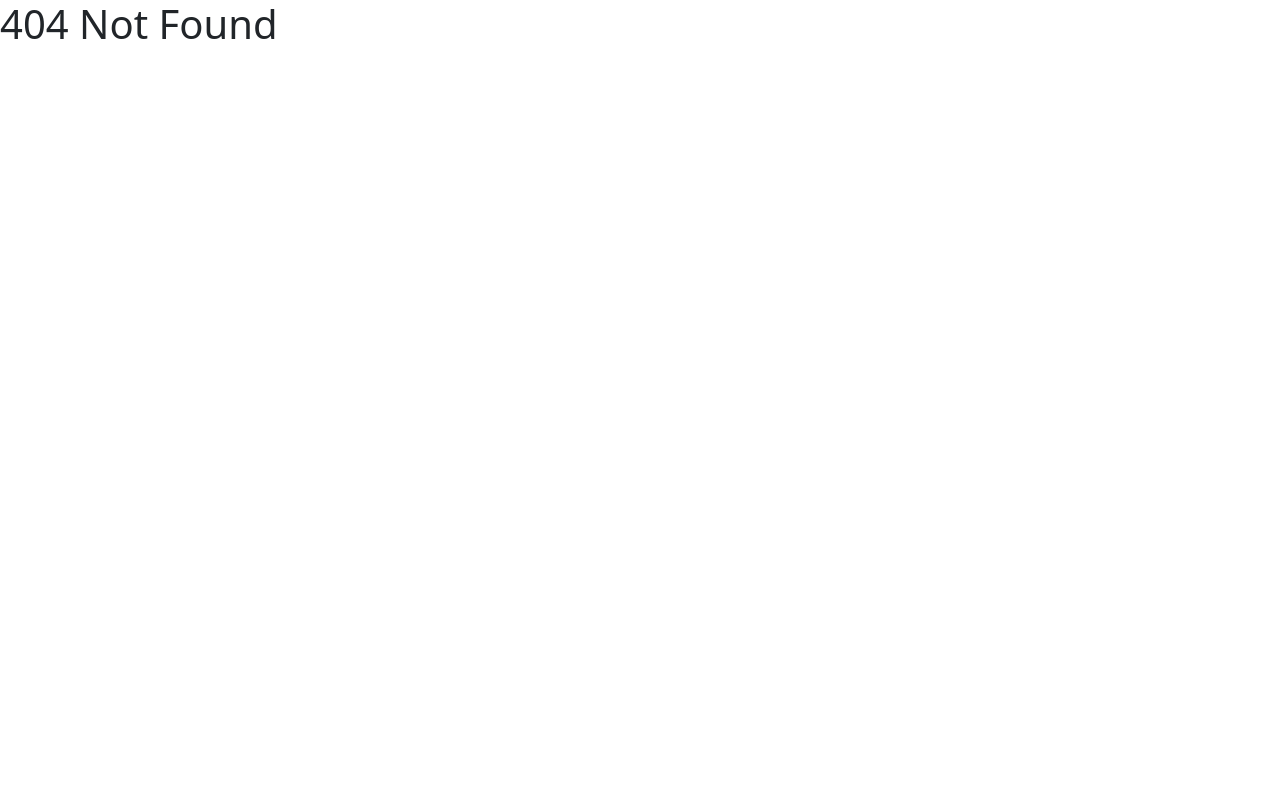
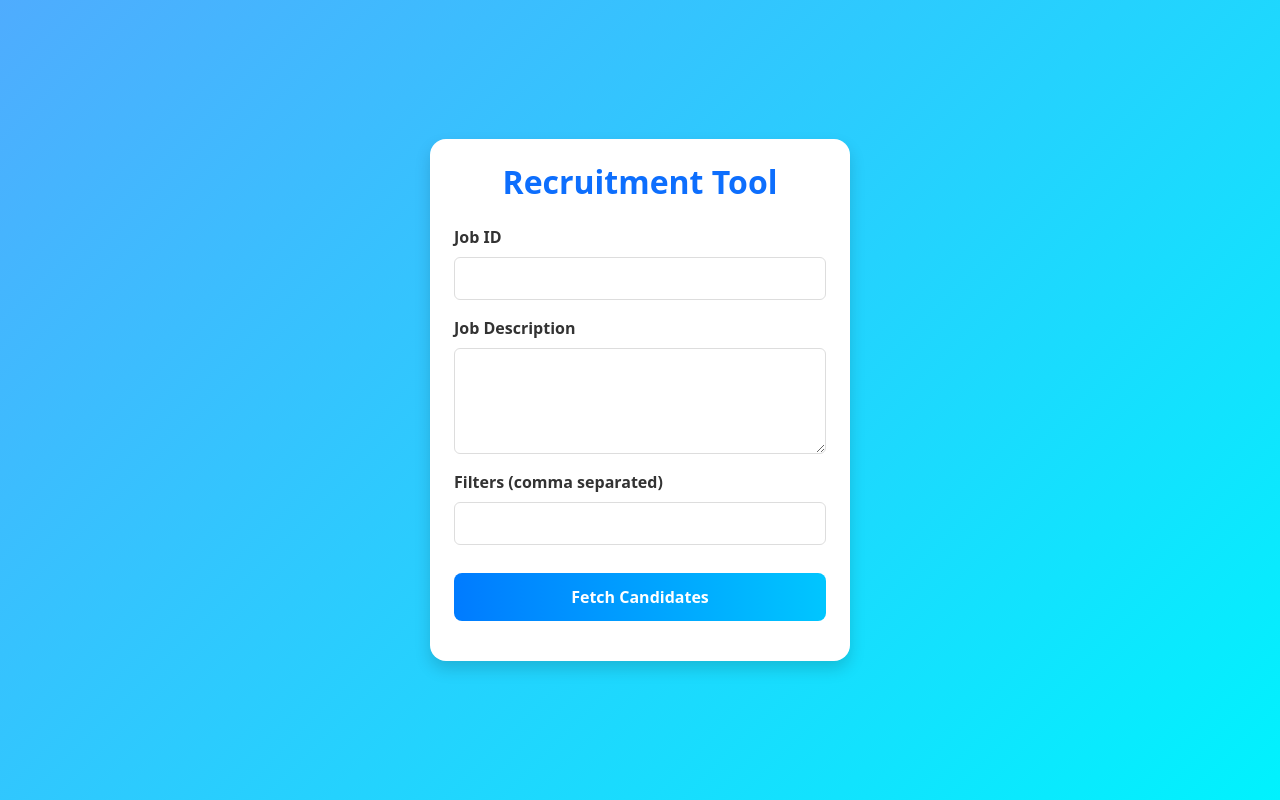
Before and after one commit to RonakSingh2006/Hire-Flow, a React (Vite) app in the folder FrontEnd/: page /admin in a window 1280 px wide. Before the commit this address had no page. Built offline with nearby package versions, Linux system fonts and the light colour scheme.

Commit message:
Added Recurit component

```diff
--- /dev/null
+++ b/FrontEnd/src/components/Recruit.css
@@ -0,0 +1,79 @@
+/* Background with gradient */
+.resume-bg {
+  background: linear-gradient(135deg, #4facfe 0%, #00f2fe 100%);
+  min-height: 100vh;
+  display: flex;
+  justify-content: center;
+  align-items: center;
+  padding: 20px;
+}
+
+/* Card styling */
+.resume-card {
+  width: 420px;
+  background: #ffffff;
+  border-radius: 16px;
+  padding: 25px;
+  box-shadow: 0px 8px 20px rgba(0, 0, 0, 0.1);
+  transition: transform 0.3s ease, box-shadow 0.3s ease;
+}
+
+.resume-card:hover {
+  transform: translateY(-5px);
+  box-shadow: 0px 12px 28px rgba(0, 0, 0, 0.18);
+}
+
+/* Heading styling */
+.resume-heading {
+  font-size: 26px;
+  font-weight: 700;
+  text-align: center;
+  margin-bottom: 25px;
+  background: linear-gradient(90deg, #007bff, #00c6ff);
+  /* -webkit-background-clip: text; */
+  -webkit-text-fill-color: transparent;
+}
+
+/* Label styling */
+label {
+  font-weight: 600;
+  color: #333333; /* dark for readability */
+  margin-bottom: 6px;
+  display: inline-block;
+}
+
+/* Input styling */
+.form-control {
+  border: 1px solid #ddd;
+  border-radius: 6px;
+  padding: 10px;
+  font-size: 14px;
+  width: 100%;
+  transition: border-color 0.3s ease, box-shadow 0.3s ease;
+}
+
+/* Smooth input focus */
+.form-control:focus {
+  border-color: #00c6ff;
+  box-shadow: 0 0 6px rgba(0, 198, 255, 0.6);
+  outline: none;
+}
+
+/* Button styling */
+.resume-btn {
+  background: linear-gradient(90deg, #007bff, #00c6ff);
+  color: white;
+  font-weight: 600;
+  border-radius: 8px;
+  padding: 12px;
+  border: none;
+  width: 100%;
+  margin-top: 12px;
+  cursor: pointer;
+  transition: all 0.3s ease;
+}
+
+.resume-btn:hover {
+  background: linear-gradient(90deg, #0056b3, #0096c7);
+  transform: scale(1.05);
+}
--- /dev/null
+++ b/FrontEnd/src/components/Recruit.jsx
@@ -0,0 +1,121 @@
+import React, { useState } from "react";
+import "./Recruit.css";
+import toast from "react-hot-toast";
+
+function Recruit() {
+  const [jobId, setJobId] = useState("");
+  const [jobDescription, setJobDescription] = useState("");
+  const [filters, setFilters] = useState("");
+  const [candidates, setCandidates] = useState([]);
+  const [loading, setLoading] = useState(false);
+
+  const handleFetch = async () => {
+    setLoading(true);
+    try {
+      const response = await fetch("http://localhost:8080/data", {
+        method: "POST",
+        headers: { "Content-Type": "application/json" },
+        body: JSON.stringify({
+          jobId,
+          jobDescription,
+          filters,
+        }),
+      });
+
+      if (!response.ok) {
+        toast.error("Failed to fetch data");
+      }
+
+      const data = await response.json();
+      setCandidates(data);
+    } catch (err) {
+      console.error("Error:", err);
+      toast.error("Failed to fetch candidates.");
+    } finally {
+      setLoading(false);
+    }
+  };
+
+  const handleDownload = () => {
+    const blob = new Blob([JSON.stringify(candidates, null, 2)], {
+      type: "application/json",
+    });
+    const link = document.createElement("a");
+    link.href = URL.createObjectURL(blob);
+    link.download = `candidates_${jobId || "output"}.json`;
+    link.click();
+  };
+
+  return (
+    <div className="resume-bg d-flex justify-content-center align-items-center min-vh-100">
+      <div className="resume-card p-4 shadow">
+        <h2 className="text-center mb-4 fw-bold text-primary">
+          Recruitment Tool
+        </h2>
+
+        <div className="mb-3">
+          <label className="form-label">Job ID</label>
+          <input
+            type="text"
+            className="form-control"
+            value={jobId}
+            onChange={(e) => setJobId(e.target.value)}
+          />
+        </div>
+
+        <div className="mb-3">
+          <label className="form-label">Job Description</label>
+          <textarea
+            className="form-control"
+            value={jobDescription}
+            onChange={(e) => setJobDescription(e.target.value)}
+            rows={4}
+          />
+        </div>
+
+        <div className="mb-3">
+          <label className="form-label">Filters (comma separated)</label>
+          <input
+            type="text"
+            className="form-control"
+            value={filters}
+            onChange={(e) => setFilters(e.target.value)}
+          />
+        </div>
+
+        <button
+          className="resume-btn w-100 mb-3"
+          onClick={handleFetch}
+          disabled={loading}
+        >
+          {loading ? "Loading..." : "Fetch Candidates"}
+        </button>
+
+        {candidates.length > 0 && (
+          <div className="mt-4">
+            <h3 className="text-center">Candidate List</h3>
+            <ol className="list-group list-group-numbered">
+              {candidates.map((c, idx) => (
+                <li
+                  key={c.resume_id || idx}
+                  className="list-group-item d-flex justify-content-between align-items-center"
+                >
+                  <div>
+                    <b>{c.name}</b>
+                    <div className="text-muted">Resume ID: {c.resume_id}</div>
+                  </div>
+                </li>
+              ))}
+            </ol>
+
+            <button className="resume-btn w-100 mt-3" onClick={handleDownload}>
+              Download Results
+            </button>
+          </div>
+        )}
+      </div>
+    </div>
+  );
+}
+
+export default Recruit;
--- a/FrontEnd/src/components/ResumeUpload.css
+++ b/FrontEnd/src/components/ResumeUpload.css
@@ -24,11 +24,14 @@
   border-radius: 8px;
   padding: 10px;
   transition: all 0.3s ease;
+  border: none;
+  cursor: pointer;
 }
 
 .resume-btn:hover {
   background: linear-gradient(90deg, #0056b3, #0096c7);
   transform: scale(1.05);
+  color: white; /* keep text white on hover */
 }
 
 /* Smooth input focus */
--- a/FrontEnd/src/components/ResumeUpload.jsx
+++ b/FrontEnd/src/components/ResumeUpload.jsx
@@ -1,5 +1,4 @@
 import { useState } from "react";
-import "bootstrap/dist/css/bootstrap.min.css";
 import "./ResumeUpload.css";
 import toast from "react-hot-toast";
 
@@ -31,11 +30,13 @@ export default function ResumeUpload() {
       if (!res.ok) {
         toast.error("Failed to upload");
       }
+      else{
+        const data = await res.text();
+        toast.success("Uploaded successfully!");
+        console.log("Server Response:", data);
+      }
+    } catch (error) {
 
-      const data = await res.json();
-      toast.success("Uploaded successfully!");
-      console.log("Server Response:", data);
-    } catch (error) {
       toast.error("Upload failed",error);
     }
   };
@@ -47,7 +48,7 @@ export default function ResumeUpload() {
         className="resume-card p-4 shadow-lg rounded"
       >
         <h3 className="text-center mb-4 fw-bold text-primary">
-          🚀 Submit Your Resume
+          Submit Your Resume
         </h3>
 
         {/* Job ID Input */}
--- a/FrontEnd/src/main.jsx
+++ b/FrontEnd/src/main.jsx
@@ -6,11 +6,15 @@ import {Toaster} from 'react-hot-toast'
 
 import App from './App.jsx'
 import ResumeUpload from './components/ResumeUpload.jsx';
+import Recruit from './components/Recruit.jsx';
 
 let router = createBrowserRouter([
   {
     path : "/",
     element : <App/>
+  },{
+    path : "/admin",
+    element : <Recruit/>
   },
   {
     path : "/upload",
```
